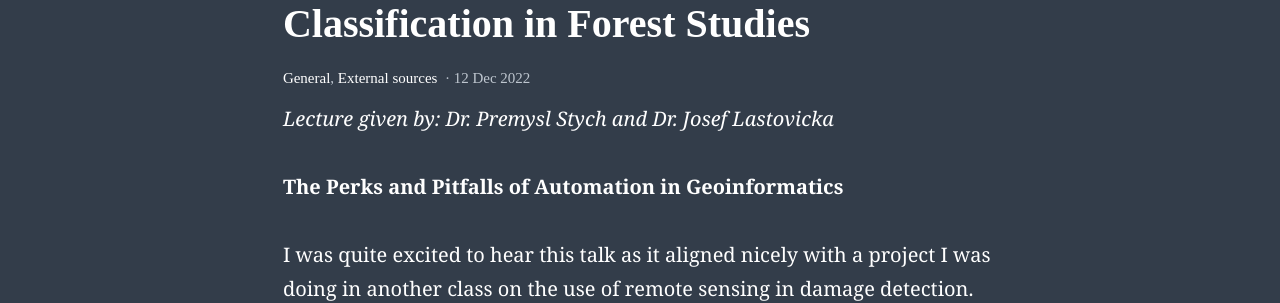
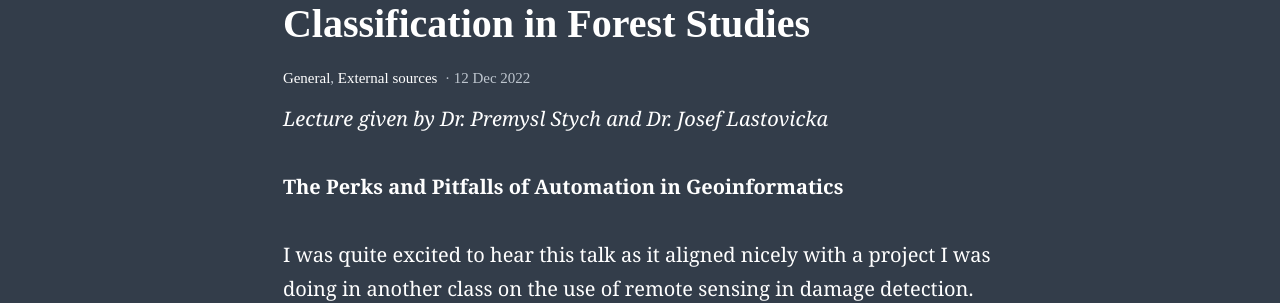
Before and after one commit to MadelineMulder/MadelineMulder.github.io, a Jekyll site: the page built from _posts/2022-12-12-eight.md, in a window 1280 px wide and 900 px high, scrolled down 339 px. Shown: the part 155-458 px from the top of the window. Built offline with Jekyll 4.4.1, drawn with Linux system fonts in a browser that asks for light colours.

```diff
--- a/_posts/2022-12-12-eight.md
+++ b/_posts/2022-12-12-eight.md
@@ -5,7 +5,7 @@ categories:
 - External sources
 feature_image: "https://picsum.photos/2560/600?image=872"
 ---
-*Lecture given by: Dr. Premysl Stych and Dr. Josef Lastovicka*
+*Lecture given by Dr. Premysl Stych and Dr. Josef Lastovicka*
 
 **The Perks and Pitfalls of Automation in Geoinformatics**
 
```
